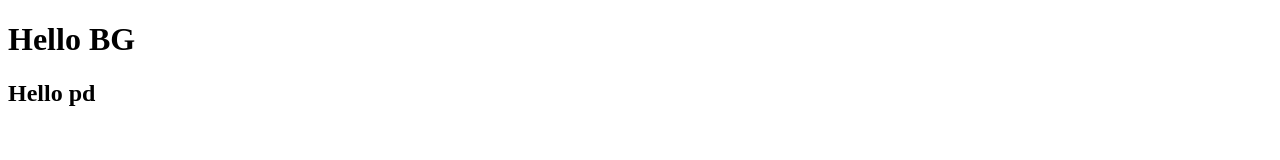
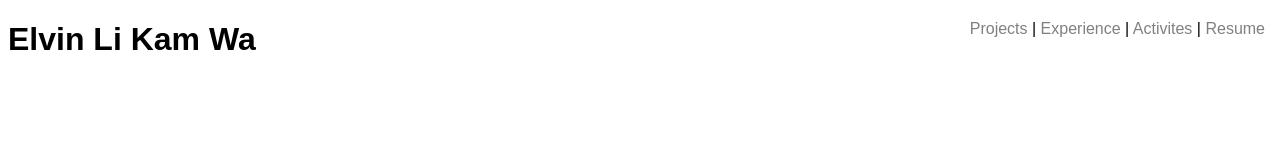
Before and after one commit to elvinlkw/portfolio_legacy, a plain HTML site: page index.html in a window 1280 px wide. Drawn offline with Linux system fonts and the light colour scheme.

Commit message:
third commit

```diff
--- a/index.html
+++ b/index.html
@@ -2,11 +2,27 @@
 
 <html>
 <head>
+	<style>
+		body{
+
+		}
+
+		a:link, a:visited{
+			color:gray;
+			text-decoration:none;
+		}
+	</style>
 </head>
 
 <body>
-<h1>Hello BG</h1>
-<h2>Hello pd</h2>
-
+<div class="header" style="font-family:arial;">
+	<div id="menu" style="position:absolute;top:20px; right:15px;">
+		<a href="projects.htm">Projects</a> |
+		<a href="experience.htm">Experience</a> |
+		<a href="activities.htm">Activites</a> |
+		<a href="resume">Resume</a>
+	</div>
+	<h1>Elvin Li Kam Wa</h1>
+</div>
 </body>
 </html>
```
Also changed, not shown: 1 other file.
